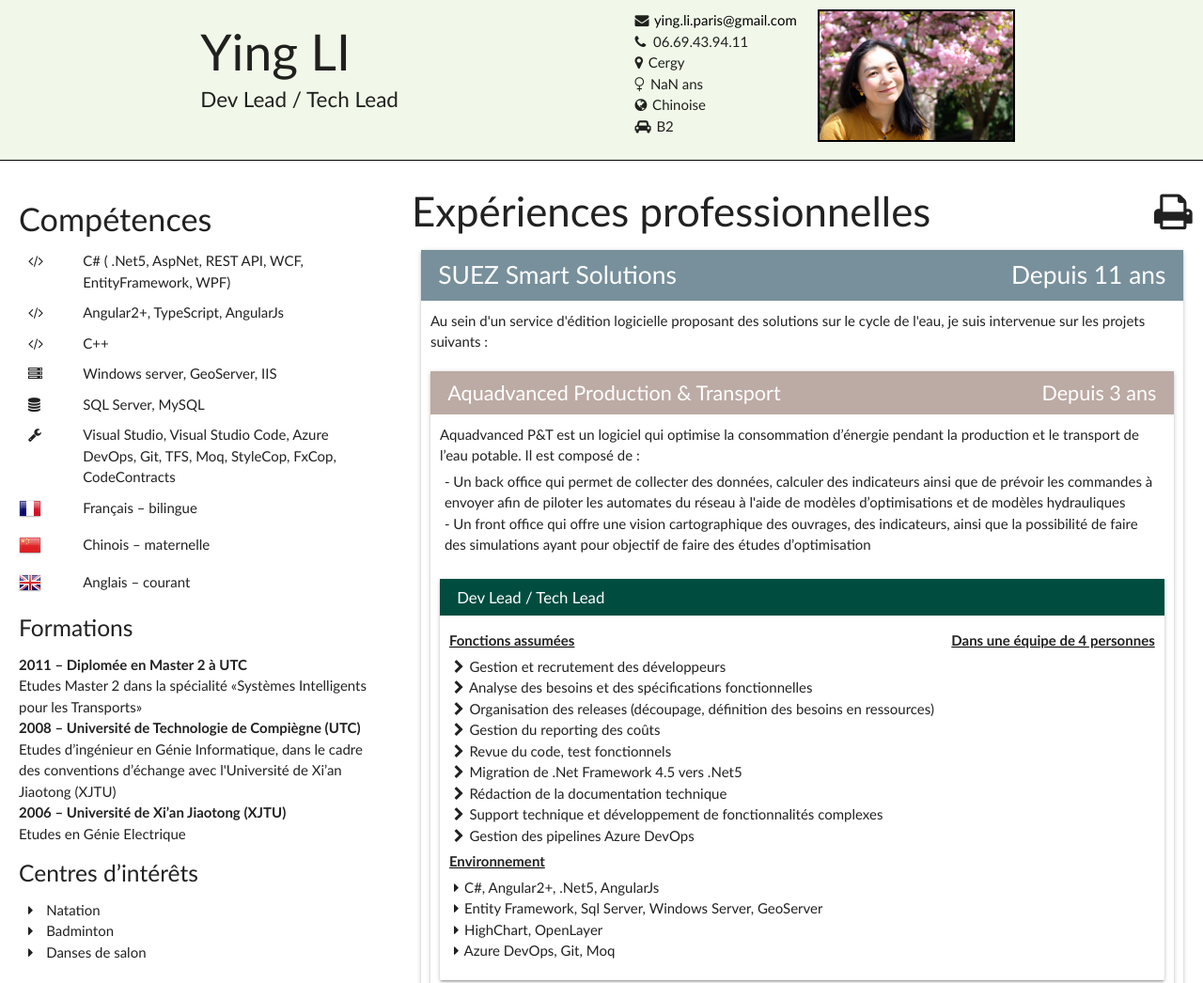
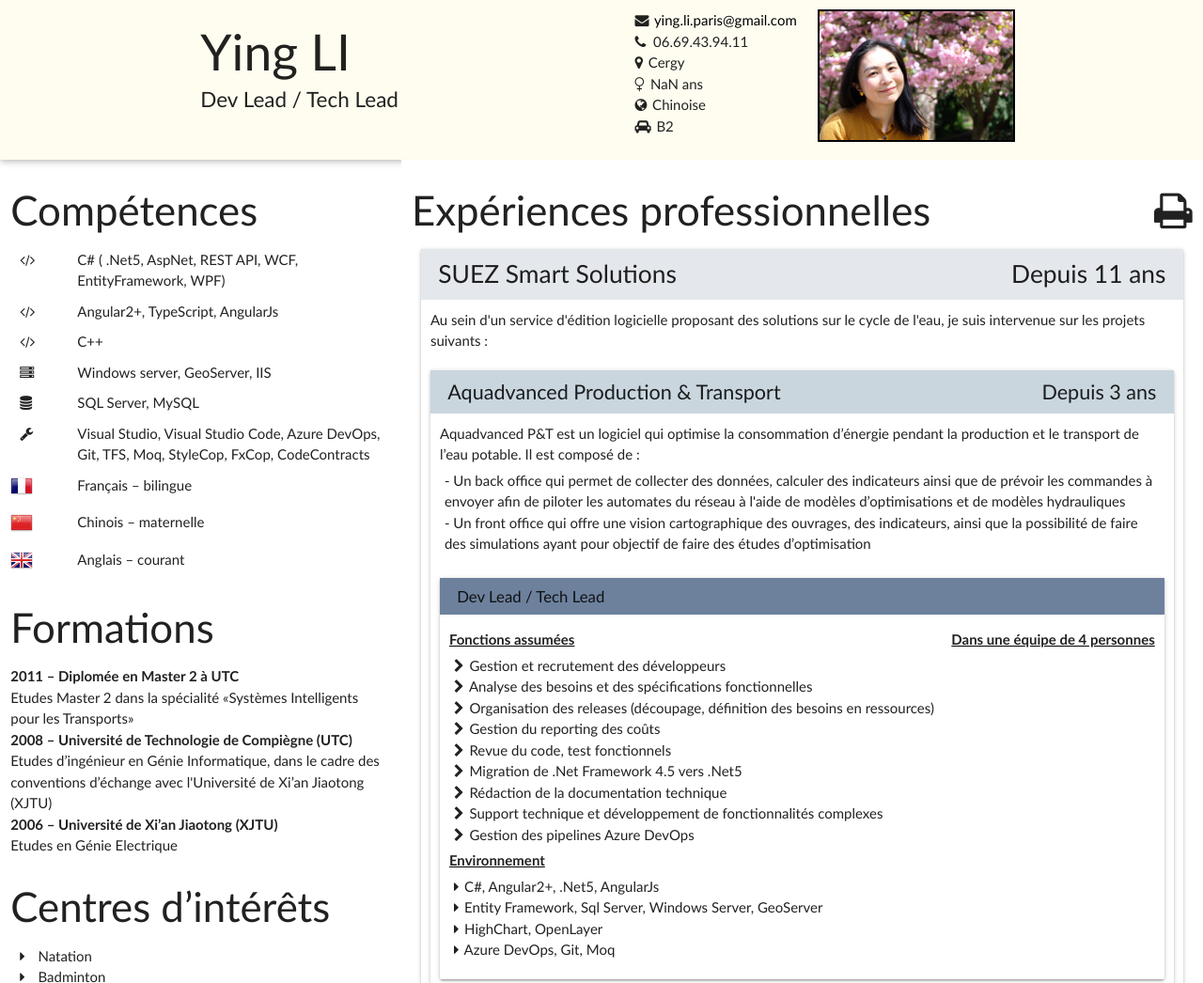
Before and after one commit to lylyy/lylyy.github.io, a plain HTML site: page index.html in a window 1280 px wide. Shown: the top 1046 px of the page at 94% size. Drawn offline with nearby package versions, Linux system fonts and the light colour scheme.

Commit message:
Change color

```diff
--- a/css/cv.css
+++ b/css/cv.css
@@ -7,7 +7,8 @@ a {
 }
 
 #panel-header {
-  border-bottom: 1px solid black;
+  box-shadow: 0 2px 5px 0 rgba(0,0,0,0.16),0 2px 10px 0 rgba(0,0,0,0.12);
+  background-color: #fffcf0;
 }
 
 #panel-header .row {
@@ -63,10 +64,6 @@ a {
   border: 2px solid black;
 }
 
-#left-panel {
-  padding: 20px;
-}
-
 #competences .fa-filter {
   font-size: 0.4em;
   cursor: pointer;
@@ -114,13 +111,18 @@ a {
   font-size: 1.1em;
   margin: 0;
   padding: 7px;
+  display: flex;
 }
 .card .card .block-title {
   font-size: 0.9em;
 }
 
+.card-title{
+  background-color: #e4e7ec;
+}
+
 .card .card .card-title {
-  background-color: #bcaaa4 !important;
+  background-color: #c9d6de;
 }
 
 .card .card-poste-title .card-poste .block-title {
@@ -128,23 +130,15 @@ a {
 }
 
 .card .card-poste-title .card-poste .card-title {
-  background-color: #c5cae9 !important;
+  background-color: #6d819c;
 }
 
 .card .card-poste-title .block-title {
   font-size: 0.9em;
 }
 
-.card .card-poste-title .card-title {
-  background-color: #9fa8da !important;
-}
-
 .card .card .card .block-title {
   font-size: 0.7em;
-}
-
-.card .card .card .card-title {
-  background-color: #004d40 !important;
 }
 
 .exp-content {
@@ -180,6 +174,11 @@ h8 {
 }
 
 @media print {
+
+  #panel-header .row {
+    display: flex;
+  }
+
   body {
     font-size: small;
   }
@@ -189,7 +188,7 @@ h8 {
   }
 
   h3 {
-    font-size: 1.84rem;
+    font-size: 2.28rem;
     margin: 0.82rem 0 0.82rem 0;
   }
 
@@ -223,7 +222,7 @@ h8 {
     flex-direction: row;
     justify-content: space-between;
     align-items: flex-start;
-    padding: 2px;
+    padding: 10px;
   }
 
   #competences {
@@ -250,11 +249,6 @@ h8 {
     flex: auto;
   }
 
-  #right-panel {
-    width: 100%;
-    border-top: 1px solid darkgrey;
-  }
-
   .avoid-page-break {
     page-break-inside: avoid;
   }
@@ -265,7 +259,8 @@ h8 {
   }
 
   #portrait {
-    margin-right: 40px;
+    /* display: none; */
+    /* margin-right: 40px; */
   }
 
   #print {
--- a/index.html
+++ b/index.html
@@ -11,7 +11,7 @@
 </head>
 
 <body ng-controller="cvController">
-    <div id="panel-header" class="light-green lighten-5">
+    <div id="panel-header">
         <div class="container">
             <div class="row">
                 <div class="col l5 m3 s6">
@@ -54,7 +54,7 @@
         <div class="row">
             <div id="left-panel" class="col l4 s12">
                 <div id="competences">
-                    <h4>Compétences</h4>
+                    <h3>Compétences</h3>
                     <ul class="competences">
                         <li ng-repeat="langage in cv.competences.programmation">
                             <div class="row">
@@ -100,7 +100,6 @@
                                 </div>
                             </div>
                         </li>
-
                         <li ng-repeat="langue in cv.competences.langues">
                             <div class="row">
                                 <div class="col s2">
@@ -117,7 +116,7 @@
 
                 <div id="perso">
                     <div id="formations">
-                        <h5>Formations</h5>
+                        <h3>Formations</h3>
                         <ul>
                             <li ng-repeat="formation in cv.formations">
                                 <div>
@@ -130,7 +129,7 @@
                         </ul>
                     </div>
                     <div id="interets">
-                        <h5>Centres d’intérêts</h5>
+                        <h3>Centres d’intérêts</h3>
                         <ul>
                             <li ng-repeat="interet in cv.interets">
                                 <i class="fa fa-caret-right"></i> {{ interet }}
@@ -154,7 +153,7 @@
 
     <script type="text/ng-template" id="template-project">
         <div class="avoid-page-break">
-            <div class="card-title blue-grey lighten-1 white-text">
+            <div class="card-title">
                 <div class="row block-title">
                     <div class="col s12 m8">
                         {{projet.nom}}
```
